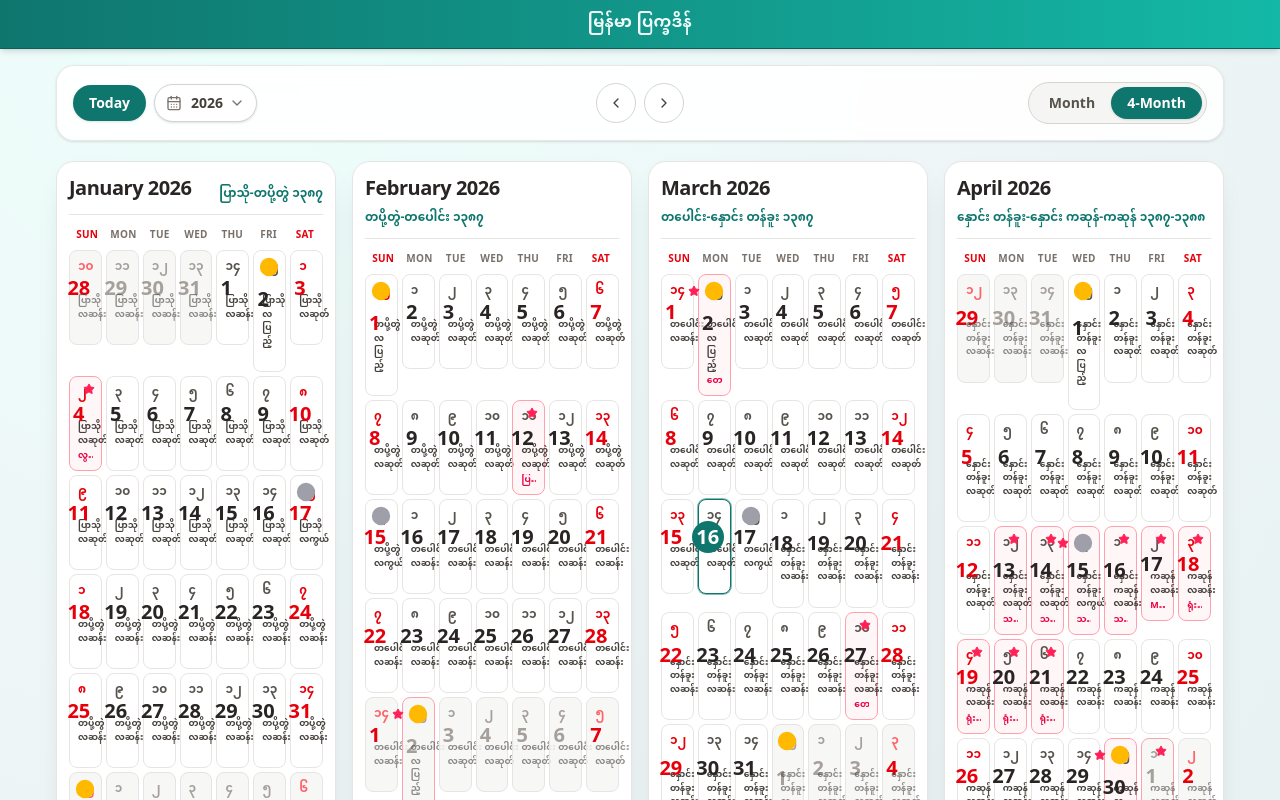
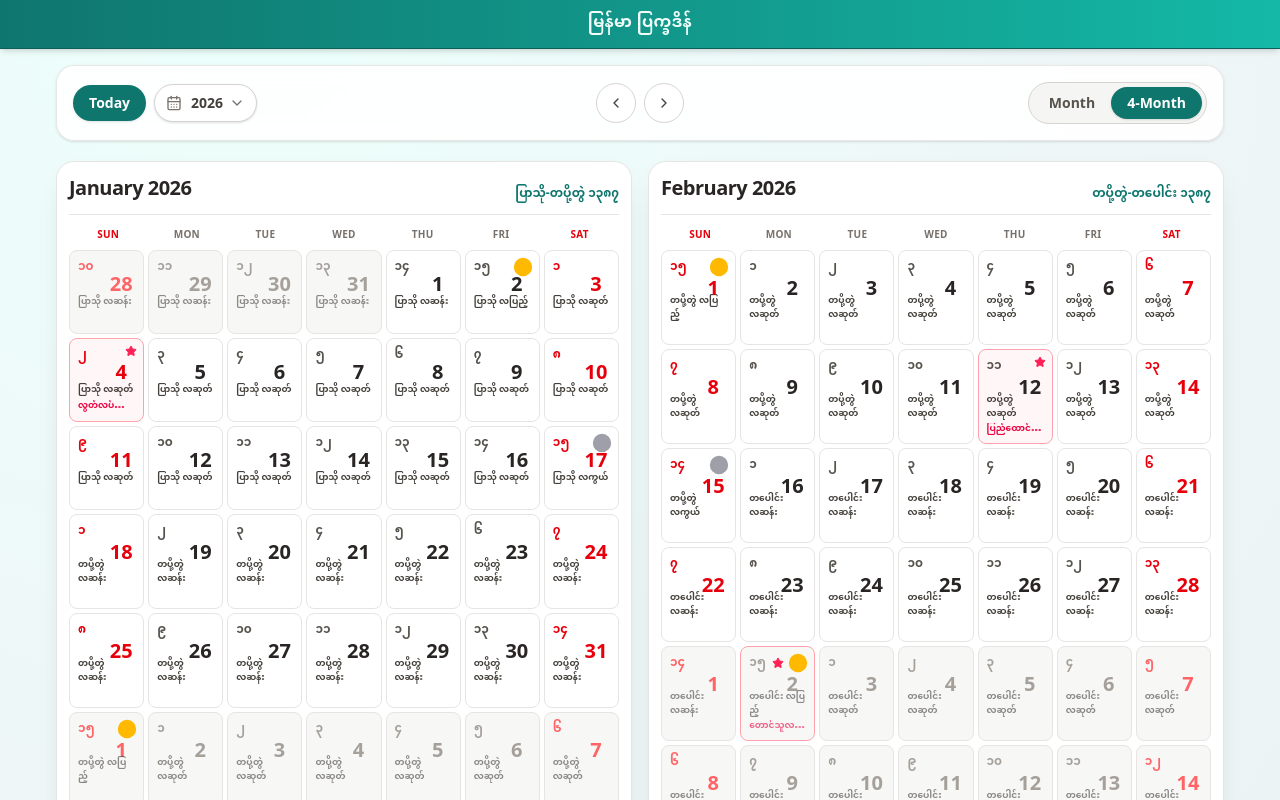
Before and after one commit to NayPaingSoe/myanmar-calendar, a Next.js app: page / in a window 1280 px wide. Shown: the top 800 px of the page. Built offline with nearby package versions, Linux system fonts and the light colour scheme.

Commit message:
style: keep 4-month view in 2 columns and soften disabled weekend dates

```diff
--- a/src/components/calendar/CalendarCell.jsx
+++ b/src/components/calendar/CalendarCell.jsx
@@ -115,7 +115,8 @@ export default function CalendarCell({
               : "right-2 top-1/2 h-10 w-10 text-2xl",
             isSelected && "bg-[#0f766e] text-white",
             !isSelected && isToday && "border border-[#0f766e] text-[#0f766e]",
-            !isSelected && !isToday && isWeekend && "text-red-600",
+            !isSelected && !isToday && isWeekend && cell.currentMonth && "text-red-600",
+            !isSelected && !isToday && isWeekend && !cell.currentMonth && "text-red-400",
             !isSelected &&
               !isToday &&
               !isWeekend &&
--- a/src/components/calendar/FourMonthGrid.jsx
+++ b/src/components/calendar/FourMonthGrid.jsx
@@ -8,7 +8,7 @@ export default function FourMonthGrid({
   onEnterMonthView,
 }) {
   return (
-    <div className="grid gap-4 md:grid-cols-2 xl:grid-cols-4">
+    <div className="grid gap-4 md:grid-cols-2">
       {visibleMonths.map((month) => (
         <DetailedMonthView
           key={`${month.year}-${month.month}`}
```
